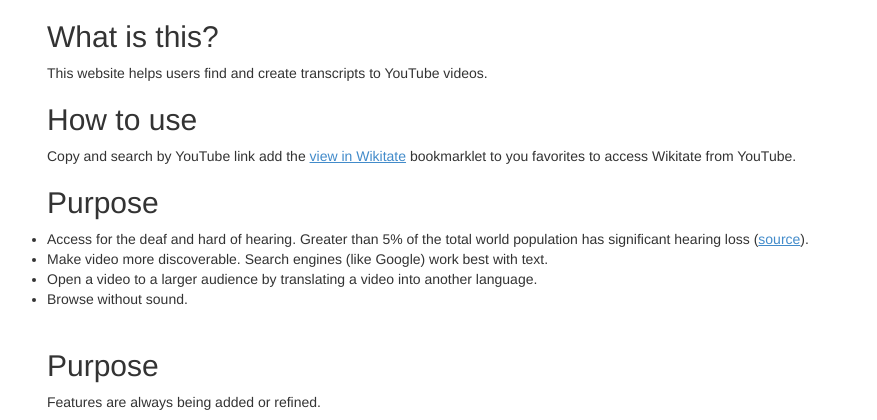
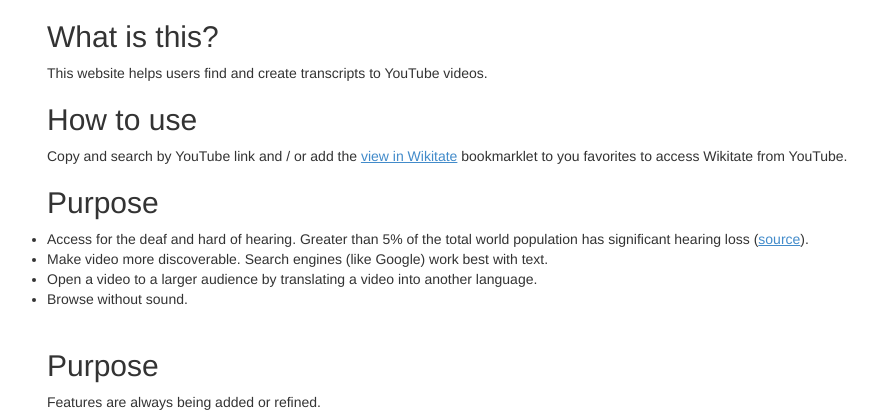
Before and after one commit to snitzr/wikitate.com, a Django app: page /about/ in a window 1280 px wide. Shown: the part 70-490 px from the top of the page, without its empty margins (23-900 px from the left). Run offline with Django 3.2, Linux system fonts and the light colour scheme; some libraries are stand-ins or nearby versions.

Commit message:
text revision2

```diff
--- a/mysite/templates/dproject/about.html
+++ b/mysite/templates/dproject/about.html
@@ -5,7 +5,7 @@
 <h2>What is this?</h2>
 <p>This website helps users find and create transcripts to YouTube videos.</p>
 <h2>How to use</h2>
-<p>Copy and search by YouTube link add the <a href="javascript:var search_url = /youtube.com/g;var search_vid = /v=.........../g;var search_url_results = search_url.exec(location.host);var search_vid_results = search_vid.exec(location.search);if (search_url_results !== null) {window.location = ('http://127.0.0.1:8000' + '/' + search_vid_results[0].slice(2));}">view in Wikitate</a> bookmarklet to you favorites to access Wikitate from YouTube.</p>
+<p>Copy and search by YouTube link and / or add the <a href="javascript:var search_url = /youtube.com/g;var search_vid = /v=.........../g;var search_url_results = search_url.exec(location.host);var search_vid_results = search_vid.exec(location.search);if (search_url_results !== null) {window.location = ('http://127.0.0.1:8000' + '/' + search_vid_results[0].slice(2));}">view in Wikitate</a> bookmarklet to you favorites to access Wikitate from YouTube.</p>
 
 <h2>Purpose</h2>
 <ul>
```
